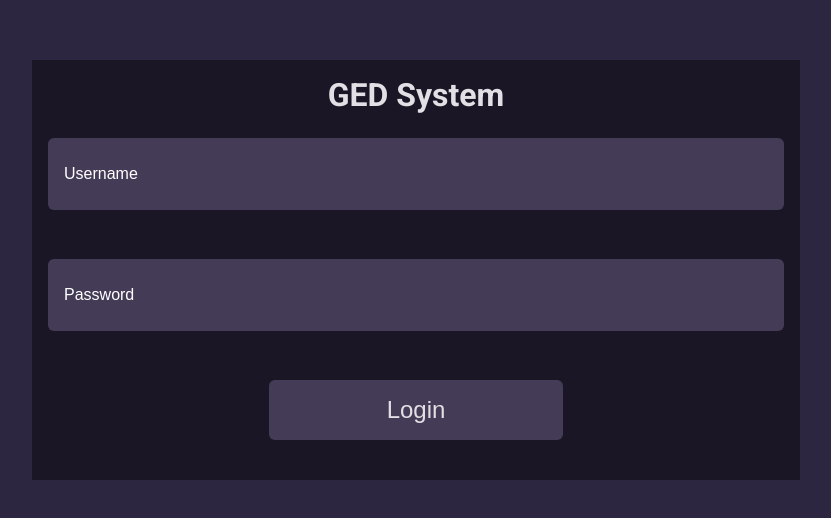
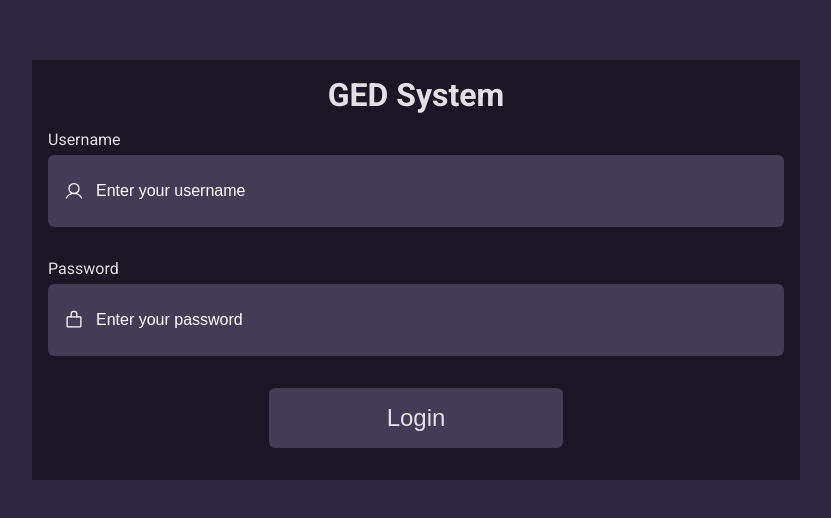
Before and after one commit to Tramas3030/GED-frontend, a React (Vite) app: page /login in a window 1280 px wide. Shown: the part 130-648 px from the top of the page, without its empty margins (224-1055 px from the left). Built offline with nearby package versions, Linux system fonts and the light colour scheme.

Commit message:
created FormInput component

```diff
--- a/package.json
+++ b/package.json
@@ -11,6 +11,7 @@
   },
   "dependencies": {
     "@hookform/resolvers": "^3.9.1",
+    "phosphor-react": "^1.4.1",
     "react": "^18.3.1",
     "react-dom": "^18.3.1",
     "react-hook-form": "^7.54.2",
--- /dev/null
+++ b/src/components/FormInput/index.tsx
@@ -0,0 +1,32 @@
+import { ElementType, InputHTMLAttributes, forwardRef } from "react";
+import { IconProps } from "phosphor-react";
+
+import { FormInputContainer, Input, Label } from "./styles";
+
+interface FormInputProps extends InputHTMLAttributes<HTMLInputElement> {
+  labelText: string;
+  inputText: string;
+  icon?: ElementType<IconProps>;
+}
+
+export const FormInput = forwardRef<HTMLInputElement, FormInputProps>(
+  ({ labelText, inputText, icon: Icon, ...props }, ref) => {
+    return (
+      <FormInputContainer>
+        <Label htmlFor={props.id}>{labelText}</Label>
+
+        <div className="input-wrapper">
+          {Icon && <Icon size={20} />}
+
+          <Input
+            ref={ref}
+            type={props.type}
+            id={props.id}
+            placeholder={inputText}
+            {...props}
+          />
+        </div>
+      </FormInputContainer>
+    );
+  }
+);
--- /dev/null
+++ b/src/components/FormInput/styles.ts
@@ -0,0 +1,47 @@
+import styled from "styled-components";
+
+export const FormInputContainer = styled.div`
+  width: 100%;
+  height: auto;
+
+  display: flex;
+  flex-direction: column;
+
+  gap: .6rem;
+
+  .input-wrapper {
+    position: relative;
+    display: flex;
+    align-items: center;
+
+    svg {
+      position: absolute;
+      left: 1.6rem;
+      color: ${props => props.theme.white};
+    }
+  }
+`;
+
+export const Input = styled.input`
+  width: 100%;
+  height: 7.2rem;
+
+  padding-left: 4.8rem;
+
+  border: 0;
+  border-radius: 6px;
+
+  font-size: 1.6rem;
+
+  background-color: ${props => props.theme["purple-500"]};
+  color: ${props => props.theme.white};
+
+  &::placeholder {
+    font-size: 1.6rem;
+    color: ${props => props.theme.white};
+  }
+`;
+
+export const Label = styled.label`
+  font-size: 1.6rem;
+`;
--- a/src/components/SmallButton/index.tsx
+++ b/src/components/SmallButton/index.tsx
@@ -1,5 +1,4 @@
 import { ButtonContainer } from "./styles";
-
 
 interface SmallButtonProps {
   text: string;
--- a/src/pages/Login/index.tsx
+++ b/src/pages/Login/index.tsx
@@ -2,8 +2,11 @@ import { useForm } from "react-hook-form";
 import { zodResolver } from "@hookform/resolvers/zod";
 import * as zod from "zod";
 
+import { User, LockSimple } from "phosphor-react";
+
 import { MediumButton } from "../../components/MediumButton"
 import { Container, FormContainer } from "./styles"
+import { FormInput } from "../../components/FormInput";
 
 const formValidationSchema = zod.object({
   username: zod.string().min(3, "Username must be at least 3 characters long"),
@@ -31,11 +34,23 @@ export function Login() {
       <h1>GED System</h1>
 
       <FormContainer onSubmit={handleSubmit(onSubmit)} action="">
-        <label htmlFor="username" className="sr-only">Username</label>
-        <input type="text" id="username" placeholder="Username" {...register('username')}/>
+        <FormInput
+          labelText="Username"
+          inputText="Enter your username"
+          icon={User}
+          type="text"
+          id="username"
+          {...register('username')}
+        />
 
-        <label htmlFor="password" className="sr-only">Password</label>
-        <input type="password" id="password" placeholder="Password" {...register('password')}/>
+        <FormInput
+          labelText="Password"
+          inputText="Enter your password"
+          icon={LockSimple}
+          type="password"
+          id="password"
+          {...register('password')}
+        />
 
         <MediumButton text="Login"/>
       </FormContainer>
--- a/src/pages/Login/styles.ts
+++ b/src/pages/Login/styles.ts
@@ -30,24 +30,4 @@ export const FormContainer = styled.form`
   display: flex;
   flex-direction: column;
   justify-content: space-around;
-
-  input {
-    width: 100%;
-    height: 7.2rem;
-
-    padding-left: 1.6rem;
-
-    border: 0;
-    border-radius: 6px;
-
-    font-size: 1.6rem;
-
-    background-color: ${props => props.theme["purple-500"]};
-    color: ${props => props.theme.white};
-
-    &::placeholder {
-      font-size: 1.6rem;
-      color: ${props => props.theme.white};
-    }
-  }
 `;
--- a/src/pages/Register/index.tsx
+++ b/src/pages/Register/index.tsx
@@ -2,8 +2,11 @@ import { useForm } from "react-hook-form";
 import { zodResolver } from "@hookform/resolvers/zod";
 import * as zod from "zod";
 
+import { User, LockSimple } from "phosphor-react";
+
 import { MediumButton } from "../../components/MediumButton"
 import { Container, FormContainer } from "./styles"
+import { FormInput } from "../../components/FormInput";
 
 const formValidationSchema = zod.object({
   username: zod.string().min(3, "Username must be at least 3 characters long"),
@@ -31,11 +34,23 @@ export function Register() {
       <h1>GED System</h1>
 
       <FormContainer onSubmit={handleSubmit(onSubmit)} action="">
-        <label htmlFor="username" className="sr-only">Username</label>
-        <input type="text" id="username" placeholder="Username" {...register('username')}/>
+        <FormInput
+          labelText="Username"
+          inputText="Enter your username"
+          icon={User}
+          type="text"
+          id="username"
+          {...register('username')}
+        />
 
-        <label htmlFor="password" className="sr-only">Password</label>
-        <input type="password" id="password" placeholder="Password" {...register('password')}/>
+        <FormInput
+          labelText="Password"
+          inputText="Enter your password"
+          icon={LockSimple}
+          type="password"
+          id="password"
+          {...register('password')}
+        />
 
         <MediumButton text="Register"/>
       </FormContainer>
--- a/src/pages/Register/styles.ts
+++ b/src/pages/Register/styles.ts
@@ -30,24 +30,4 @@ export const FormContainer = styled.form`
   display: flex;
   flex-direction: column;
   justify-content: space-around;
-
-  input {
-    width: 100%;
-    height: 7.2rem;
-
-    padding-left: 1.6rem;
-
-    border: 0;
-    border-radius: 6px;
-
-    font-size: 1.6rem;
-
-    background-color: ${props => props.theme["purple-500"]};
-    color: ${props => props.theme.white};
-
-    &::placeholder {
-      font-size: 1.6rem;
-      color: ${props => props.theme.white};
-    }
-  }
 `;
```
Also changed, not shown: src/layouts/RegisterAndLoginDefaultLayout/index.tsx (deleted, +0 -48 lines), src/layouts/RegisterAndLoginDefaultLayout/styles.ts (deleted, +0 -53 lines), 1 other file (tests, documents, lock files or other folders).
